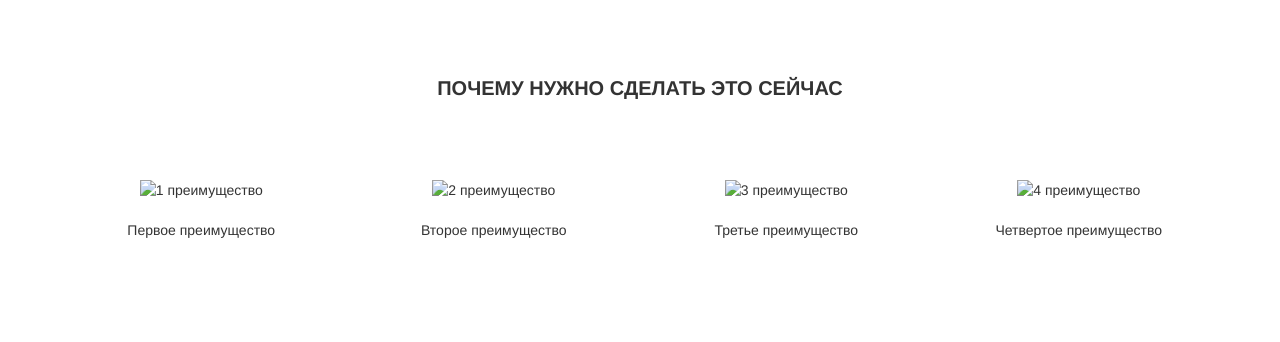
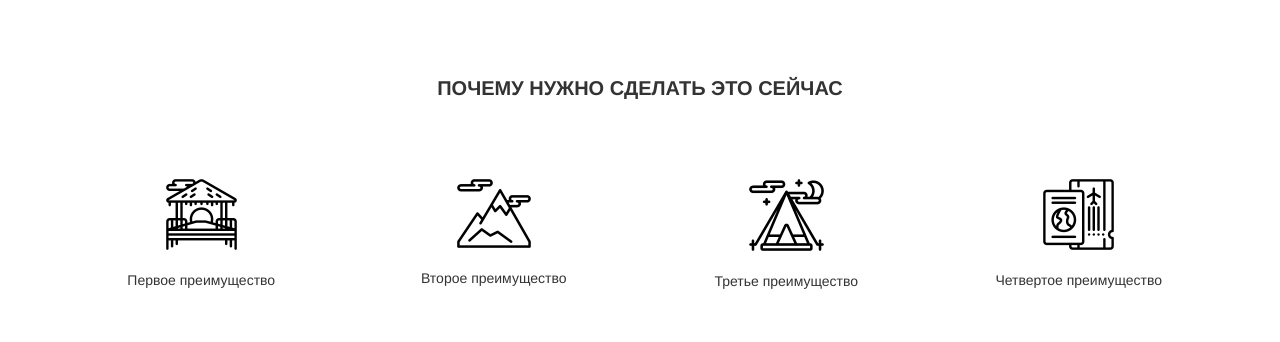
Before and after one commit to andreykagadeev/andreykagadeev.github.io, a plain HTML site: page lesson_12/index.html in a window 1280 px wide. Shown: the part 561-903 px from the top of the page. Drawn offline with Linux system fonts and the light colour scheme.

Commit message:
Update index.html

```diff
--- a/lesson_12/index.html
+++ b/lesson_12/index.html
@@ -52,25 +52,25 @@
 		<div class="row">
 			<div class="col-lg-3 col-md-6">
 				<div class="feature-box">
-					<img src="src/img/01.png" alt="1 преимущество">
+					<img src="img/01.png" alt="1 преимущество">
 					<p>Первое преимущество</p>
 				</div>
 			</div>
 			<div class="col-lg-3 col-md-6">
 				<div class="feature-box">
-					<img src="src/img/02.png" alt="2 преимущество">
+					<img src="img/02.png" alt="2 преимущество">
 					<p>Второе преимущество</p>
 				</div>
 			</div>
 			<div class="col-lg-3 col-md-6">
 				<div class="feature-box">
-					<img src="src/img/03.png" alt="3 преимущество">
+					<img src="img/03.png" alt="3 преимущество">
 					<p>Третье преимущество</p>
 				</div>
 			</div>
 			<div class="col-lg-3 col-md-6">
 				<div class="feature-box">
-					<img src="src/img/04.png" alt="4 преимущество">
+					<img src="img/04.png" alt="4 преимущество">
 					<p>Четвертое преимущество</p>
 				</div>
 			</div>
```
